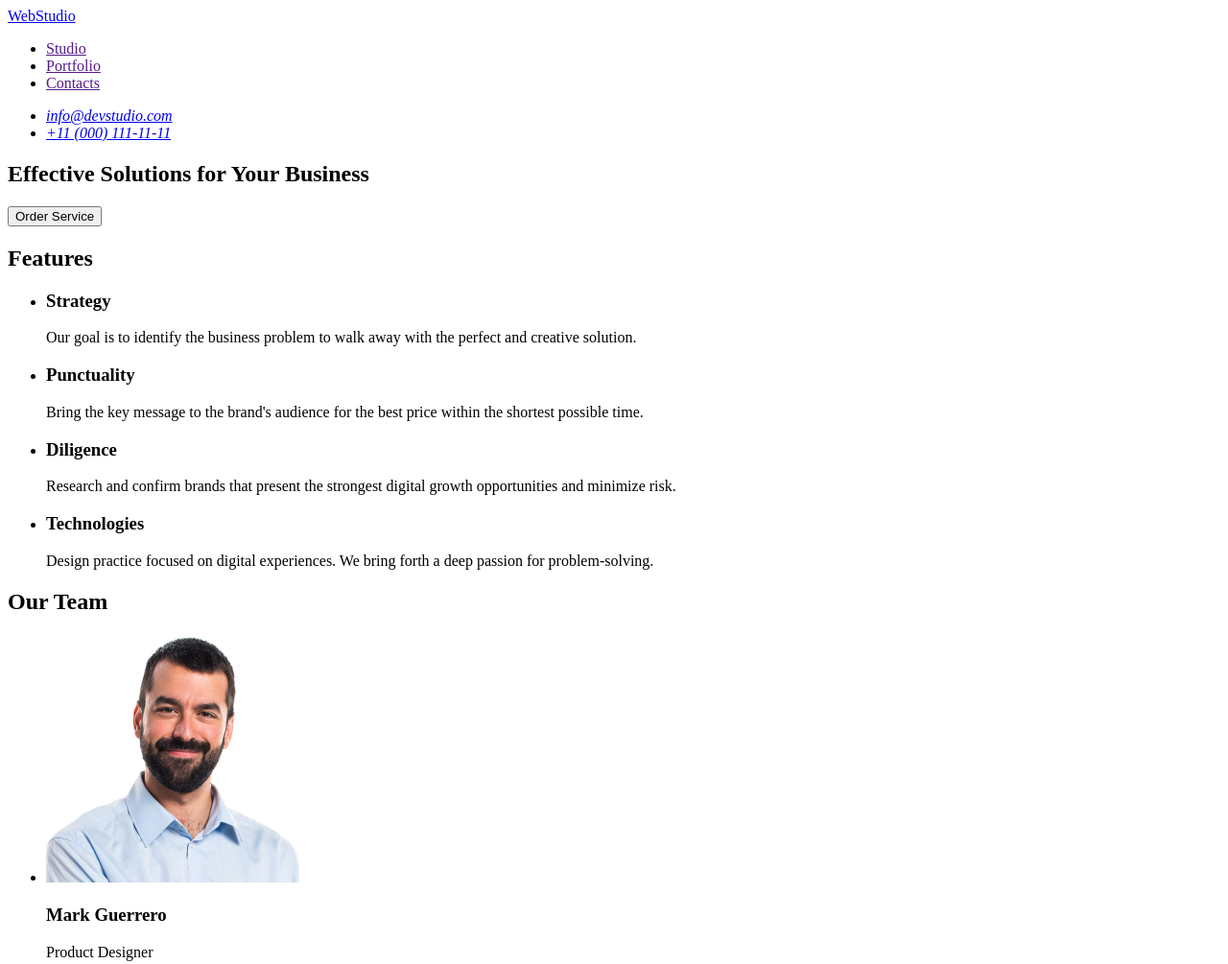
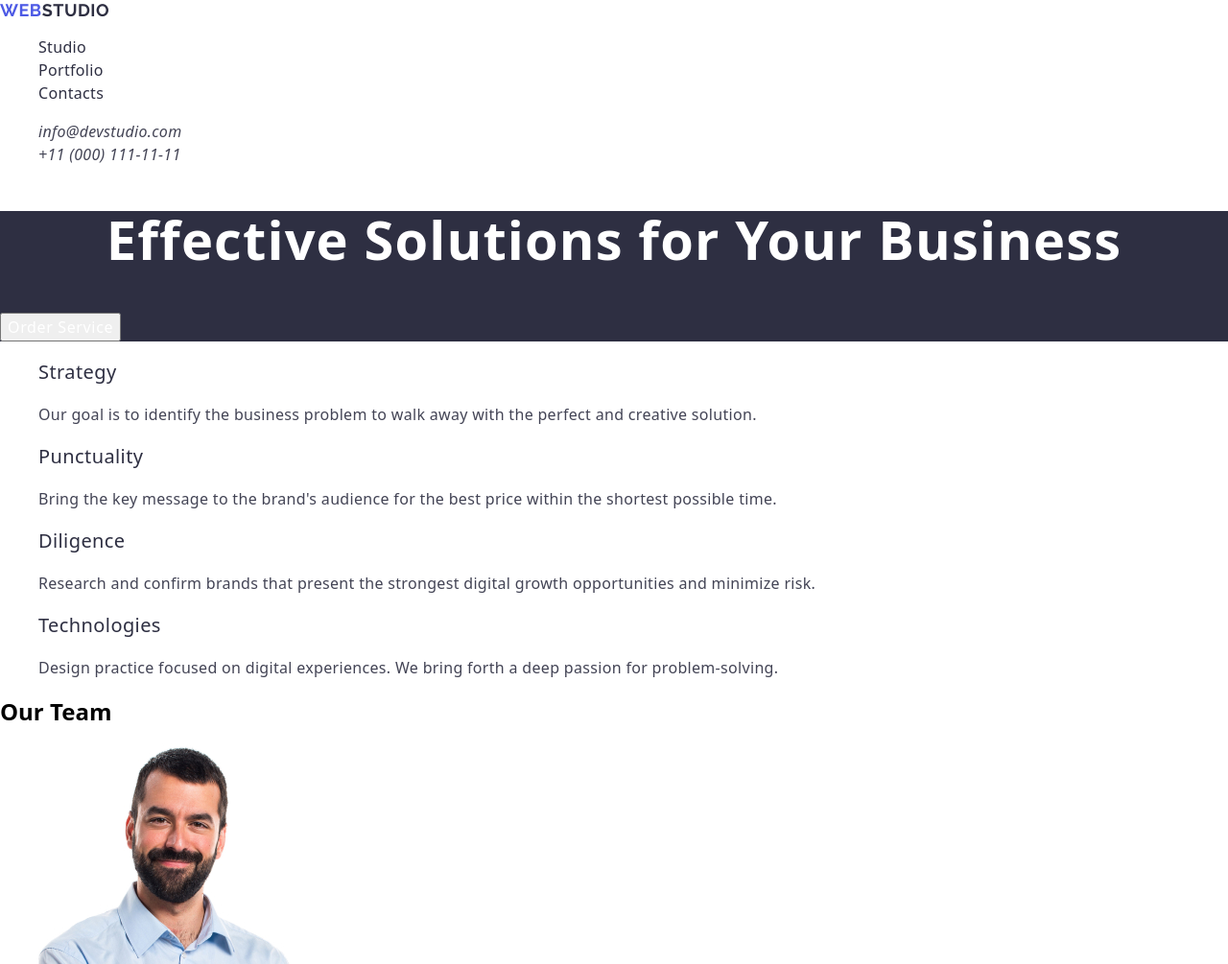
Before and after one commit to Svitlana-Riabtseva/goit-markup-hw-02, a plain HTML site: page index.html in a window 1280 px wide. Shown: the top 1005 px of the page at 96% size. Drawn offline with nearby package versions, Linux system fonts and the light colour scheme.

Commit message:
add index.html file and styles.css file

```diff
--- a/css/styles.css
+++ b/css/styles.css
@@ -0,0 +1,110 @@
+body {
+  font-family: "Roboto", sans-serif;
+}
+
+a {
+  text-decoration: none;
+}
+
+ul {
+  list-style-type: none;
+}
+
+/* header */
+
+.header-logo {
+  font-family: "Raleway", sans-serif;
+  font-weight: 700;
+  font-size: 18px;
+  line-height: 21px;
+  line-height: 1.17;
+  letter-spacing: 0.03em;
+  text-transform: uppercase;
+  color: #2e2f42;
+}
+
+.header-logo-color {
+  color: #4d5ae5;
+}
+
+.header-menu-link {
+  font-weight: 500;
+  font-size: 16px;
+  line-height: 24px;
+  line-height: 1.5;
+  letter-spacing: 0.02em;
+  color: #2e2f42;
+}
+.header-menu-link:hover,
+.header-menu-link:focus {
+  color: #4d5ae5;
+}
+
+.header-address-link {
+  font-weight: 400;
+  font-size: 16px;
+  line-height: 24px;
+  line-height: 1.5;
+  letter-spacing: 0.02em;
+  color: #434455;
+}
+
+/* solutions */
+
+.solutions-title {
+  font-weight: 700;
+  font-size: 56px;
+  line-height: 60px;
+  line-height: 1.07;
+  letter-spacing: 0.02em;
+  text-align: center;
+  color: #fff;
+}
+
+.solutions {
+  background: #2e2f42;
+}
+
+.solutions-btn {
+  font-family: inherit;
+  font-weight: 500;
+  font-size: 16px;
+  line-height: 24px;
+  line-height: 1.5;
+  letter-spacing: 0.04em;
+  color: #fff;
+  cursor: pointer;
+}
+.features {
+}
+.features-list {
+}
+.features-item {
+}
+.features-subtitle {
+  font-weight: 500;
+  font-size: 20px;
+  line-height: 24px;
+  line-height: 1.2;
+  letter-spacing: 0.02em;
+  color: #2e2f42;
+}
+.features-item-title {
+  font-size: 16px;
+  line-height: 24px;
+  line-height: 1.5;
+  letter-spacing: 0.02em;
+  color: #434455;
+}
+.visually-hidden {
+  position: absolute;
+  width: 1px;
+  height: 1px;
+  margin: -1px;
+  border: 0;
+  padding: 0;
+  white-space: nowrap;
+  clip-path: inset(100%);
+  clip: rect(0 0 0 0);
+  overflow: hidden;
+}
--- a/index.html
+++ b/index.html
@@ -1,59 +1,172 @@
 <!DOCTYPE html>
 <html lang="en">
   <head>
-    <meta charset="UTF-8">
-    <meta name="viewport" content="width=device-width, initial-scale=1.0">
+    <meta charset="UTF-8" />
+    <meta name="viewport" content="width=device-width, initial-scale=1.0" />
     <title>WebStudio</title>
+    <link rel="stylesheet" href="./css/styles.css" />
+    <link rel="preconnect" href="https://fonts.googleapis.com" />
+    <link rel="preconnect" href="https://fonts.gstatic.com" crossorigin />
+    <link
+      href="https://fonts.googleapis.com/css2?family=Raleway:ital,wght@0,700;1,700&family=Roboto:wght@400;500;700&display=swap"
+      rel="stylesheet"
+    />
+    <link
+      rel="stylesheet"
+      href="https://cdnjs.cloudflare.com/ajax/libs/modern-normalize/2.0.0/modern-normalize.min.css"
+      integrity="sha512-4xo8blKMVCiXpTaLzQSLSw3KFOVPWhm/TRtuPVc4WG6kUgjH6J03IBuG7JZPkcWMxJ5huwaBpOpnwYElP/m6wg=="
+      crossorigin="anonymous"
+      referrerpolicy="no-referrer"
+    />
   </head>
   <body>
-    <header>
-        <nav>
-            <a href="./index.html">
-                WebStudio
-            </a>
-            <ul>
-                <li><a href="">Studio</a></li>
-                <li><a href="">Portfolio</a></li>
-                <li><a href="">Contacts</a></li>
+    <header class="header">
+      <nav class="header-nav">
+        <a href="./index.html" class="header-logo"
+          ><span class="header-logo-color">Web</span>Studio</a
+        >
+        <ul class="header-menu-list">
+          <li class="header-menu-item">
+            <a class="header-menu-link" href="">Studio</a>
+          </li>
+          <li class="header-menu-item">
+            <a class="header-menu-link" href="">Portfolio</a>
+          </li>
+          <li class="header-menu-item">
+            <a class="header-menu-link" href="">Contacts</a>
+          </li>
         </ul>
       </nav>
-    <address>
-        <ul>
-            <li><a href="mailto:info@devstudio.com">info@devstudio.com</a></li>
-            <li><a href="tel:+110001111111">+11 (000) 111-11-11</a></li>
+      <address class="header-address">
+        <ul class="header-address-list">
+          <li class="header-address-item">
+            <a class="header-address-link" href="mailto:info@devstudio.com"
+              >info@devstudio.com</a
+            >
+          </li>
+          <li class="header-address-item">
+            <a class="header-address-link" href="tel:+110001111111"
+              >+11 (000) 111-11-11</a
+            >
+          </li>
         </ul>
       </address>
     </header>
-    <main>
-        <section>
-            <h1>Effective Solutions
-                for Your Business</h1>
-            <button type="button">Order Service</button>
+    <main class="main">
+      <section class="solutions">
+        <h1 class="solutions-title">Effective Solutions for Your Business</h1>
+        <button type="button" class="solutions-btn">Order Service</button>
       </section>
-        <section>
-            <h2>Features</h2>
+      <section class="features">
+        <h2 class="visually-hidden">Features</h2>
+        <ul class="features-list">
+          <li class="features-item">
+            <h3 class="features-subtitle">Strategy</h3>
+            <p class="features-item-title">
+              Our goal is to identify the business problem to walk away with the
+              perfect and creative solution.
+            </p>
+          </li>
+          <li class="features-item">
+            <h3 class="features-subtitle">Punctuality</h3>
+            <p class="features-item-title">
+              Bring the key message to the brand's audience for the best price
+              within the shortest possible time.
+            </p>
+          </li>
+          <li class="features-item">
+            <h3 class="features-subtitle">Diligence</h3>
+            <p class="features-item-title">
+              Research and confirm brands that present the strongest digital
+              growth opportunities and minimize risk.
+            </p>
+          </li>
+          <li class="features-item">
+            <h3 class="features-subtitle">Technologies</h3>
+            <p class="features-item-title">
+              Design practice focused on digital experiences. We bring forth a
+              deep passion for problem-solving.
+            </p>
+          </li>
+        </ul>
+      </section>
+      <section class="team">
+        <h2 class="team-title">Our Team</h2>
         <ul>
-                <li><h3>Strategy</h3><p>Our goal is to identify the business problem to walk away with the perfect and creative solution.</p></li>
-                <li><h3>Punctuality</h3><p>Bring the key message to the brand's audience for the best price within the shortest possible time.</p></li>
-                <li><h3>Diligence</h3><p>Research and confirm brands that present the strongest digital growth opportunities and minimize risk.</p></li>
-                <li><h3>Technologies</h3><p>Design practice focused on digital experiences. We bring forth a deep passion for problem-solving.</p></li>
+          <li>
+            <img src="./images/img1.jpg" alt="Mark" width="264" height="260" />
+            <h3>Mark Guerrero</h3>
+            <p>Product Designer</p>
+          </li>
+          <li>
+            <img src="./images/img2.jpg" alt="Tom" width="264" height="260" />
+            <h3>Tom Ford</h3>
+            <p>Frontend Developer</p>
+          </li>
+          <li>
+            <img
+              src="./images/img3.jpg"
+              alt="Camilla"
+              width="264"
+              height="260"
+            />
+            <h3>Camila Garcia</h3>
+            <p>Marketing</p>
+          </li>
+          <li>
+            <img
+              src="./images/img4.jpg"
+              alt="Daniel"
+              width="264"
+              height="260"
+            />
+            <h3>Daniel Wilson</h3>
+            <p>UI Designer</p>
+          </li>
         </ul>
       </section>
       <section>
-            <h2>Our Team</h2>
+        <h2>Our Portfolio</h2>
         <ul>
-                <li><img src="./images/img1.jpg" alt="Mark" width="264" height="260"><h3>Mark Guerrero</h3><p>Product Designer</p></li>
-                <li><img src="./images/img2.jpg" alt="Tom" width="264" height="260"><h3>Tom Ford</h3><p>Frontend Developer</p></li>
-                <li><img src="./images/img3.jpg" alt="Camilla" width="264" height="260"><h3>Camila Garcia</h3><p>Marketing</p></li>
-                <li><img src="./images/img4.jpg" alt="Daniel" width="264" height="260"><h3>Daniel Wilson</h3><p>UI Designer</p></li>
+          <li>
+            <img src="" alt="" width="" height="" />
+            <h3>Banking App</h3>
+            <p>App</p>
+          </li>
+          <li>
+            <img src="" alt="" width="" height="" />
+            <h3>Cashless Payment</h3>
+            <p>Marketing</p>
+          </li>
+          <li>
+            <img src="" alt="" width="" height="" />
+            <h3>Meditation App</h3>
+            <p>App</p>
+          </li>
+          <li>
+            <img src="" alt="" width="" height="" />
+            <h3>Taxi Service</h3>
+            <p>Marketing</p>
+          </li>
+          <li>
+            <img src="" alt="" width="" height="" />
+            <h3>Screen Illustrations</h3>
+            <p>Design</p>
+          </li>
+          <li>
+            <img src="" alt="" width="" height="" />
+            <h3>Online Courses</h3>
+            <p>Marketing</p>
+          </li>
         </ul>
       </section>
     </main>
     <footer>
-        <a href="./index.html">
-            WebStudio
-        </a>
-        <p>Increase the flow of customers and sales for your business with digital marketing & growth solutions.</p>
+      <a href="./index.html"> WebStudio </a>
+      <p>
+        Increase the flow of customers and sales for your business with digital
+        marketing & growth solutions.
+      </p>
     </footer>
   </body>
 </html>
```
Lines whose indentation alone changed are shown as unchanged.
